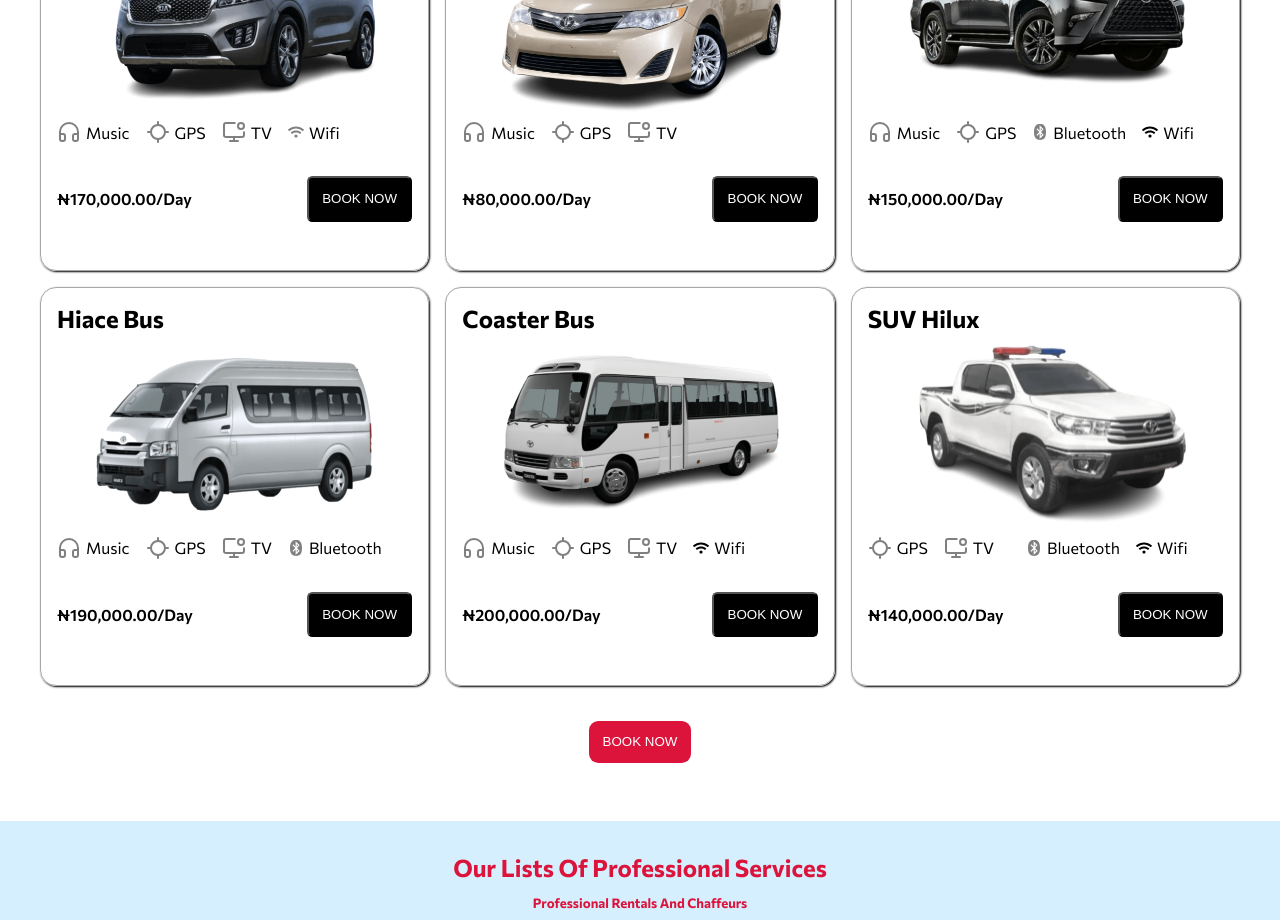
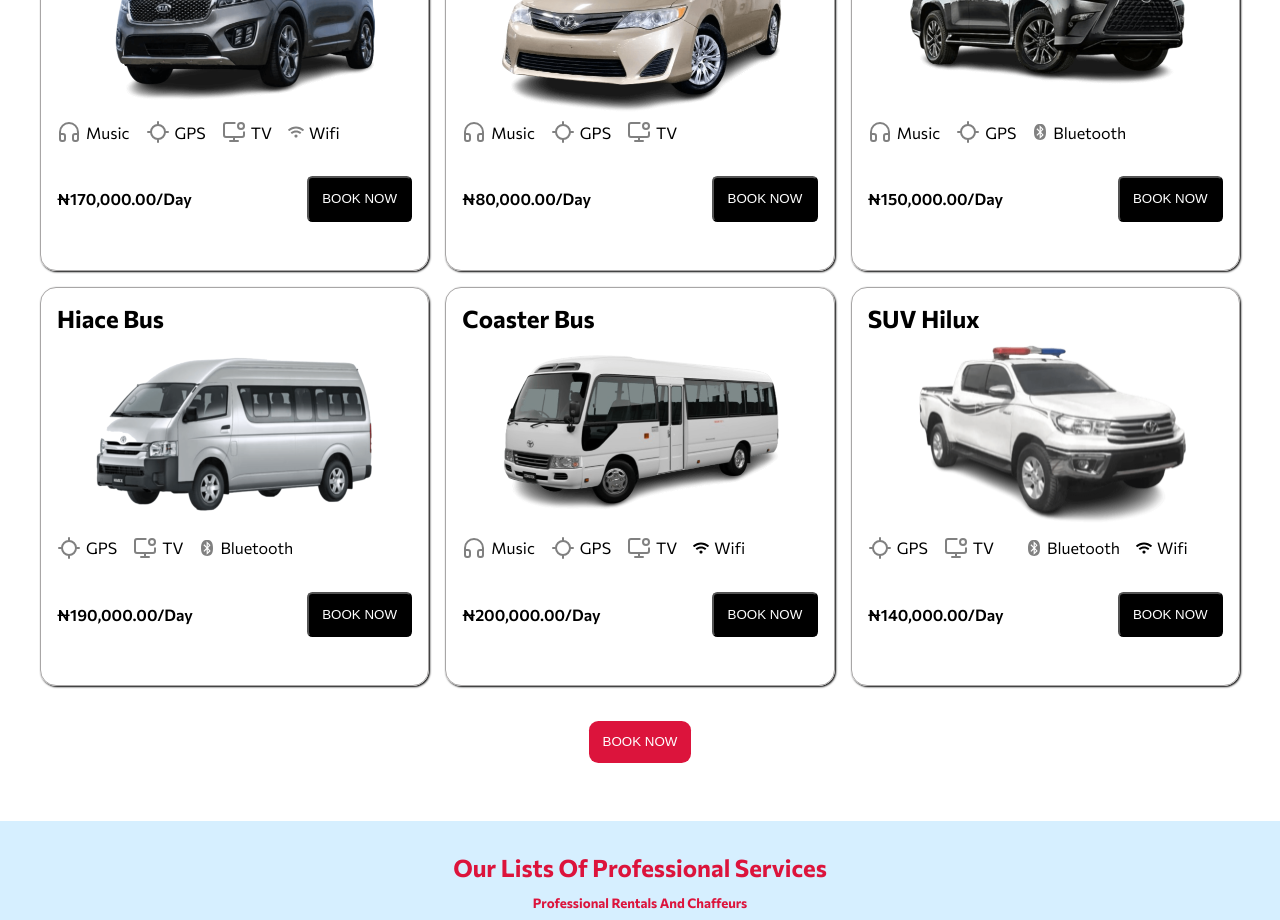
Before and after one commit to iamgreatofweb3/Bixxie-Car-website, a Next.js app: page / in a window 1280 px wide. Shown: the part 1940-2860 px from the top of the page. Built offline with nearby package versions, Linux system fonts and the light colour scheme.

Commit message:
now back to normal

```diff
--- a/src/components/fleetOfCars/Fleet.jsx
+++ b/src/components/fleetOfCars/Fleet.jsx
@@ -72,7 +72,7 @@
                             <p><Locate stroke="grey"/>GPS</p>
                             {/* <p><MonitorDotIcon stroke="grey"/>TV</p>  */}
                             <p><FaBluetooth color="grey"/>Bluetooth</p>
-                            <p><FaWifi/>Wifi</p>
+                            {/* <p><FaWifi/>Wifi</p>         */}
                         </div>
                         <div className="priceBookCnt">
                             <p>&#8358;150,000.00/Day</p>
@@ -91,7 +91,7 @@
                         loading="eager"
                         />
                          <div className="icon-txt">
-                            <p><Headphones stroke="grey"/>Music</p>
+                            {/* <p><Headphones stroke="grey"/>Music</p> */}
                             <p><Locate stroke="grey"/>GPS</p>
                             <p><MonitorDotIcon stroke="grey"/>TV</p>
                             <p><FaBluetooth color="grey"/>Bluetooth</p>
```
